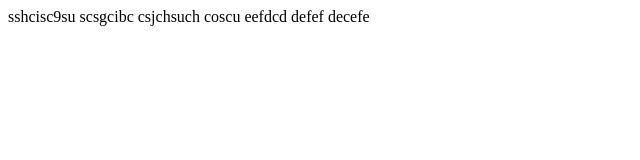
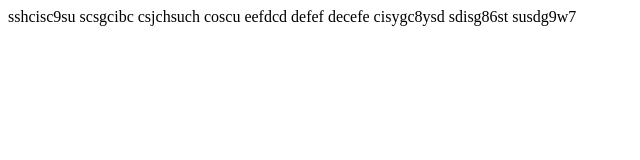
Before and after one commit to naveen-kumar-078/day2, a plain HTML site: page index.html in a window 1280 px wide. Shown: the whole page, without its empty margins (0-640 px from the left). Drawn offline with Linux system fonts and the light colour scheme.

Commit message:
Update index.html

```diff
--- a/index.html
+++ b/index.html
@@ -13,6 +13,10 @@
     eefdcd
     defef
     decefe
+    cisygc8ysd
+    sdisg86st
+    susdg9w7
+
 
 </body>
 </html>
```
